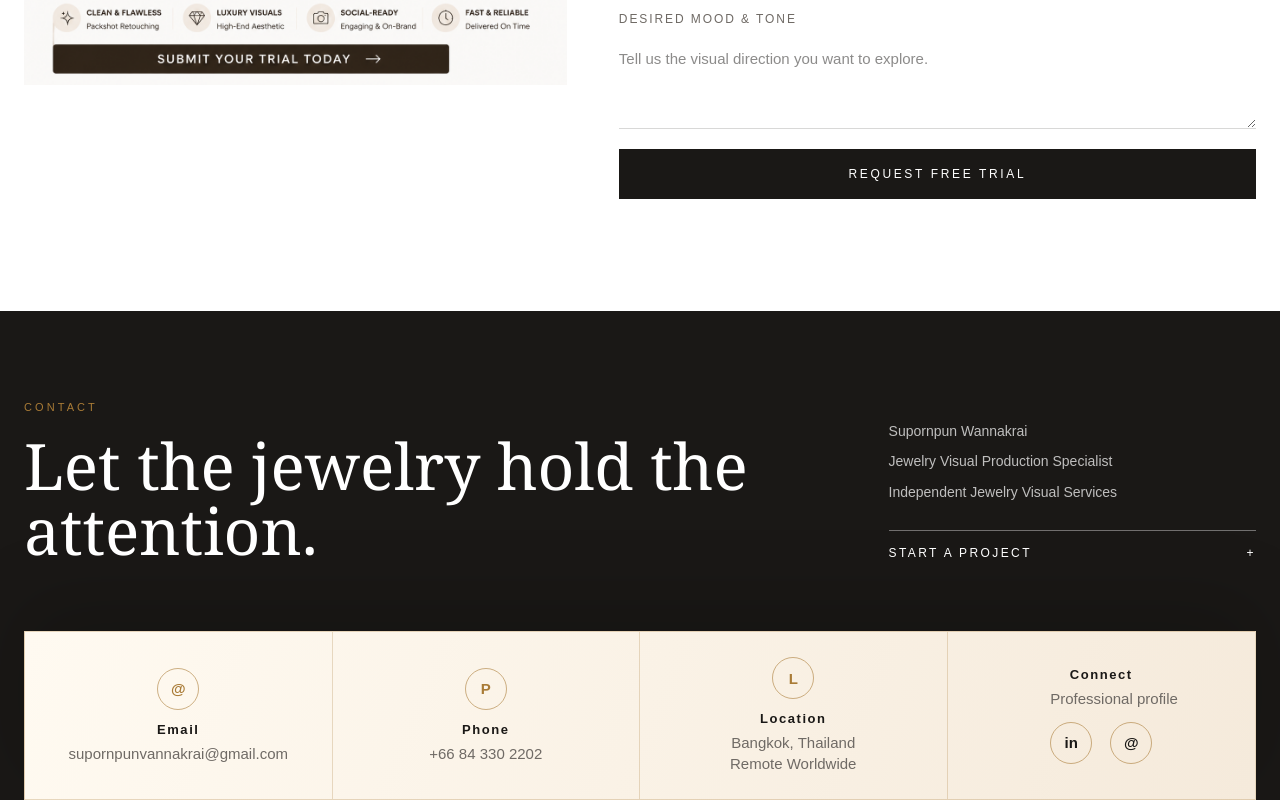
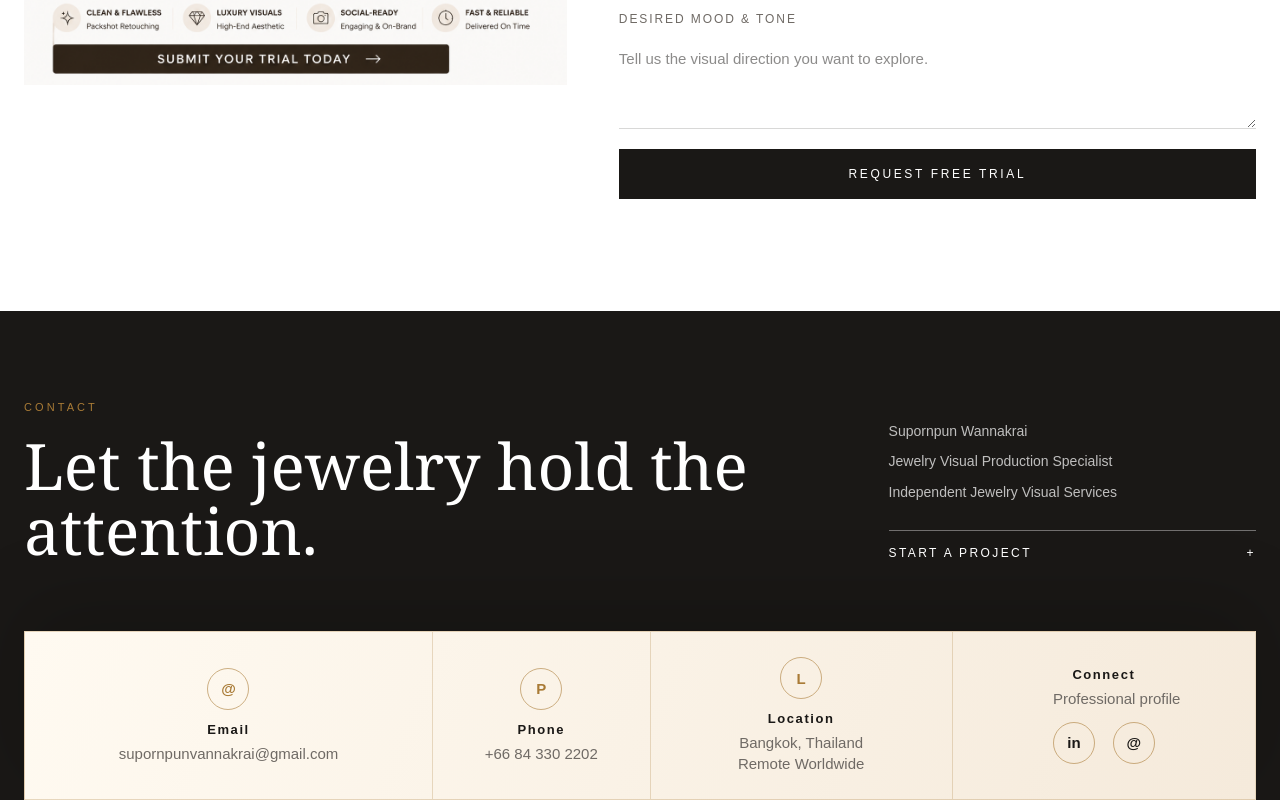
Before and after one commit to supornpunvannakrai-netizen/supornpun-jewelry-portfolio, a Next.js app: page / in a window 1280 px wide. Shown: the part 8992-9792 px from the top of the page. Built offline with nearby package versions, Linux system fonts and the light colour scheme.

Commit message:
Add files via upload

```diff
--- a/app/globals.css
+++ b/app/globals.css
@@ -167,11 +167,12 @@ h2 { margin: 0; font-family: Georgia, "Times New Roman", serif; font-size: clamp
 .footer-info { display: grid; align-content: end; gap: 8px; color: rgba(255,255,255,.72); font-size: 14px; line-height: 1.6; }
 .footer-info p { margin: 0; }
 .footer-info a { display: flex; justify-content: space-between; border-top: 1px solid rgba(255,255,255,.38); margin-top: 19px; padding-top: 13px; color: white; font-size: 12px; letter-spacing: .2em; text-transform: uppercase; }
-.contact-strip { display: grid; grid-template-columns: repeat(4, minmax(0, 1fr)); align-items: stretch; margin-top: 68px; overflow: hidden; background: linear-gradient(112deg, #fffaf1, #f5eadb); color: var(--ink); border: 1px solid rgba(169,123,54,.28); box-shadow: 0 -24px 80px rgba(0,0,0,.18); }
+.contact-strip { display: grid; grid-template-columns: minmax(360px, 1.35fr) minmax(210px, .72fr) minmax(280px, 1fr) minmax(300px, 1fr); align-items: stretch; margin-top: 68px; overflow: hidden; background: linear-gradient(112deg, #fffaf1, #f5eadb); color: var(--ink); border: 1px solid rgba(169,123,54,.28); box-shadow: 0 -24px 80px rgba(0,0,0,.18); }
 .contact-item { display: grid; align-content: center; justify-items: center; gap: 13px; min-width: 0; min-height: 138px; padding: 25px 22px; color: var(--ink); text-align: center; border-right: 1px solid rgba(169,123,54,.25); }
 .contact-item:last-child { border-right: 0; }
 .contact-item strong { display: block; margin-bottom: 8px; font-size: 13px; letter-spacing: .12em; line-height: 1; }
 .contact-item em { display: block; color: var(--muted); font-style: normal; font-size: 15px; line-height: 1.35; overflow-wrap: anywhere; }
+.contact-item:first-child em { white-space: nowrap; overflow-wrap: normal; }
 .contact-item[href^="tel"] em,
 .contact-connect em { white-space: nowrap; }
 .contact-item > span:not(.contact-icon) { min-width: 0; max-width: 100%; }
@@ -245,6 +246,7 @@ h2 { margin: 0; font-family: Georgia, "Times New Roman", serif; font-size: clamp
   .footer { padding-top: 70px; }
   .contact-strip { grid-template-columns: 1fr; margin-top: 44px; }
   .contact-item { min-height: auto; padding: 18px 20px; border-right: 0; border-bottom: 1px solid rgba(169,123,54,.25); }
+  .contact-item:first-child em { white-space: normal; overflow-wrap: anywhere; }
   .contact-item:last-child { border-bottom: 0; }
   .contact-connect { justify-content: center; }
 }
```
Also changed, not shown: README-UPLOAD.txt.
